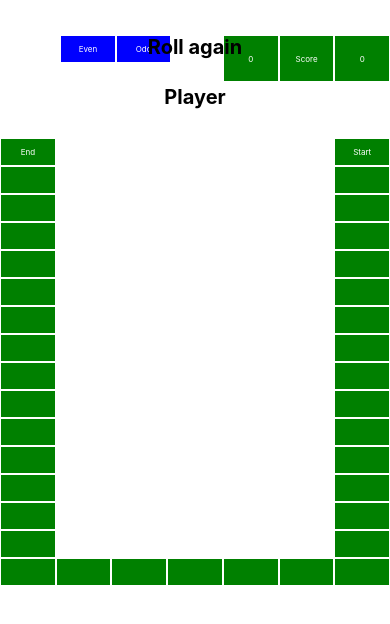
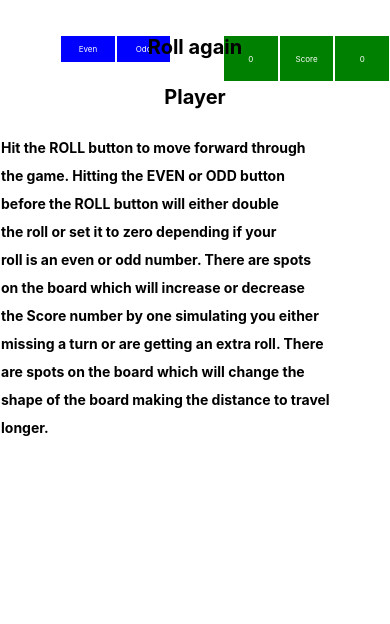
Before and after one commit to kbrownc/project-game04, a React Native app: screen / in a window 390 px wide. Shown: the top 624 px of the page. Built offline with nearby package versions, Linux system fonts and the light colour scheme.

Commit message:
Created ABOUT page

```diff
--- a/App.js
+++ b/App.js
@@ -6,7 +6,7 @@ const numColumns = 7;
 
 export default function App() {
   const [
-    { roll, even, odd, position1, message, optMessage, score, board, endOfGame },
+    { roll, even, odd, position1, message, optMessage, score, board, endOfGame, about },
     setGameState,
   ] = useState({
     roll: 0,
@@ -18,53 +18,26 @@ export default function App() {
     score: 0,
     board: JSON.parse(JSON.stringify(newBoard)),
     endOfGame: false,
+    about: true,
   });
 
   // render board
   const renderBoard = ({ item }) => {
-    const rollNumberKey = 11;
-    if (item.invisible === true) {
+    // Create About page
+    if (about && item.aboutText !== undefined) {
+      return <Text style={styles.itemAbout}>{item.aboutText}</Text>;
+    // Make non-board squares invisible
+    } else if (item.invisible === true) {
       return <View style={[styles.item, styles.itemInvisible]} />;
-      // Show ROLL button
-    } else if (item.name === 'ROLL') {
-      return (
-        <View style={styles.item}>
-          <TouchableHighlight onPress={() => pressRoll()}>
-            <Text style={styles.itemText}>{item.name}</Text>
-          </TouchableHighlight>
-        </View>
-      );
-      // Create Even or Odd button and mark it if it has been selected
-    } else if (item.name === 'EVEN' || item.name === 'ODD') {
-      const onPress = item.name === 'EVEN' ? pressEven : pressOdd;
-      return (
-        <View
-          style={
-            (item.name === 'EVEN' && even) || (item.name === 'ODD' && odd)
-              ? [styles.item, styles.markSpot1]
-              : styles.item
-          }
-        >
-          <TouchableHighlight onPress={onPress}>
-            <Text style={styles.itemText}>{item.name}</Text>
-          </TouchableHighlight>
-        </View>
-      );
-      // Show ROLL NUMBER
-    } else if (item.key === rollNumberKey) {
-      return (
-        <View style={styles.item}>
-          <Text style={styles.itemText}>{roll}</Text>
-        </View>
-      );
-      // mark current spot on board
+    // mark current spot on board
     } else if (position1 === item.boardNumber && (item.invisible === undefined || item.invisible === false)) {
       return (
         <View style={[styles.item, styles.markSpot1]}>
           <Text style={styles.itemText}></Text>
         </View>
       );
-    } else {
+    // mark board squares
+    } else if (about === false) {
       return (
         <View style={styles.item}>
           <Text style={styles.itemText}>{item.name}</Text>
@@ -86,6 +59,7 @@ export default function App() {
         score: 0,
         board: JSON.parse(JSON.stringify(newBoard)),
         endOfGame: false,
+        about: false,
       };
     });
   }, []);
@@ -122,6 +96,7 @@ export default function App() {
         score: prevGameState.score,
         board: prevGameState.board,
         endOfGame: prevGameState.endOfGame,
+        about: prevGameState.about,
       };
     });
   }, []);
@@ -158,6 +133,7 @@ export default function App() {
         score: prevGameState.score,
         board: prevGameState.board,
         endOfGame: prevGameState.endOfGame,
+        about: prevGameState.about,
       };
     });
   }, []);
@@ -251,6 +227,7 @@ export default function App() {
         score: prevGameState.score + scoreAdj,
         board: workBoard,
         endOfGame: workEndOfGame,
+        about: false,
       };
     });
   }, []);
@@ -327,6 +304,15 @@ const styles = StyleSheet.create({
     margin: 1,
     height: Dimensions.get('window').width / 15,
   },
+  itemAbout: {
+    backgroundColor: 'white',
+    fontWeight: 'bold',
+    color: 'black',
+    alignItems: 'center',
+    justifyContent: 'center',
+    margin: 1,
+    height: Dimensions.get('window').width / 15,
+  },
   itemNav: {
     backgroundColor: 'green',
     alignItems: 'center',
--- a/newboard.js
+++ b/newboard.js
@@ -1,76 +1,76 @@
 let newBoard = [
     { key: 1,  boardNumber: 37, name: 'End' },
-    { key: 2,  name: '', invisible: true },
+    { key: 2,  name: '', invisible: true, aboutText: 'Hit the ROLL button to move forward through' },
     { key: 3,  name: '', invisible: true },
     { key: 4,  name: '', invisible: true },
     { key: 5,  name: '', invisible: true },
     { key: 6,  name: '', invisible: true },
     { key: 7,  boardNumber: 1, name: 'Start' },
     { key: 8,  boardNumber: 36, name: '' },
-    { key: 9,  name: '', invisible: true },
+    { key: 9,  name: '', invisible: true, aboutText: 'the game. Hitting the EVEN or ODD button' },
     { key: 10, name: '', invisible: true },
     { key: 11, name: '', invisible: true },
     { key: 12, name: '', invisible: true },
     { key: 13, name: '', invisible: true },
     { key: 14, boardNumber: 2, name: '' },
     { key: 15, boardNumber: 35, name: '' },
-    { key: 16, name: '', invisible: true },
+    { key: 16, name: '', invisible: true, aboutText: 'before the ROLL button will either double' },
     { key: 17, name: '', invisible: true },
     { key: 18, name: '', invisible: true },
     { key: 19, name: '', invisible: true },
     { key: 20, name: '', invisible: true },
     { key: 21, boardNumber: 3, name: '' },
     { key: 22, boardNumber: 34, name: '' },
-    { key: 23, boardNumber: 7, name: '', invisible: true, addItem: 'D3' },
+    { key: 23, boardNumber: 7, name: '', invisible: true, addItem: 'D3', aboutText: 'the roll or set it to zero depending if your' },
     { key: 24, boardNumber: 6, name: '', invisible: true, addItem: 'D3' },
     { key: 25, boardNumber: 5, name: '', invisible: true, addItem: 'D3' },
     { key: 26, name: '', invisible: true },
     { key: 27, name: '', invisible: true },
     { key: 28, boardNumber: 4, name: '' },
     { key: 29, boardNumber: 33, name: '', deleteItem: 'D3', extraScore: 1 },
-    { key: 30, name: '', invisible: true },
+    { key: 30, name: '', invisible: true, aboutText: 'roll is an even or odd number. There are spots'   },
     { key: 31, name: '', invisible: true },
     { key: 32, boardNumber: 4, name: '', invisible: true, addItem: 'D3' },
     { key: 33, name: '', invisible: true },
     { key: 34, name: '', invisible: true },
     { key: 35, boardNumber: 5, name: '', extraScore: 1 },
     { key: 36, boardNumber: 32, name: '', itemsToAdd: 'D3' },
-    { key: 37, boardNumber: 1, name: '', invisible: true, extraScore: 1, addItem: 'D3'  },
+    { key: 37, boardNumber: 1, name: '', invisible: true, extraScore: 1, addItem: 'D3', aboutText: 'on the board which will increase or decrease' },
     { key: 38, boardNumber: 2, name: '', invisible: true, addItem: 'D3' },
     { key: 39, boardNumber: 3, name: '', invisible: true, addItem: 'D3' },
     { key: 40, name: '', invisible: true },
     { key: 41, name: '', invisible: true },
     { key: 42, boardNumber: 6, name: '' },
     { key: 43, boardNumber: 31, name: '' },
-    { key: 44, name: '', invisible: true },
+    { key: 44, name: '', invisible: true, aboutText: 'the Score number by one simulating you either'   },
     { key: 45, name: '', invisible: true },
     { key: 46, name: '', invisible: true },
     { key: 47, name: '', invisible: true },
     { key: 48, name: '', invisible: true },
     { key: 49, boardNumber: 7, name: '' },
     { key: 50, boardNumber: 30, name: '' },
-    { key: 51, name: '', invisible: true },
+    { key: 51, name: '', invisible: true, aboutText: 'missing a turn or are getting an extra roll. There' },
     { key: 52, name: '', invisible: true },
     { key: 53, boardNumber: 3, name: '', invisible: true, addItem: 'D1' },
     { key: 54, boardNumber: 2, name: '', invisible: true, addItem: 'D1' },
     { key: 55, boardNumber: 1, name: '', invisible: true, addItem: 'D1' },
     { key: 56, boardNumber: 8, name: '', itemsToAdd: 'D1' },
     { key: 57, boardNumber: 29, name: '' },
-    { key: 58, name: '', invisible: true },
+    { key: 58, name: '', invisible: true, aboutText: 'are spots on the board which will change the ' },
     { key: 59, name: '', invisible: true },
     { key: 60, boardNumber: 4, name: '', invisible: true, addItem: 'D1' },
     { key: 61, name: '', invisible: true },
     { key: 62, name: '', invisible: true },
     { key: 63, boardNumber: 9, name: '', deleteItem: 'D1' },
     { key: 64, boardNumber: 28, name: '' },
-    { key: 65, name: '', invisible: true },
+    { key: 65, name: '', invisible: true, aboutText: 'shape of the board making the distance to travel' },
     { key: 66, name: '', invisible: true },
     { key: 67, boardNumber: 5, name: '', invisible: true, addItem: 'D1' },
     { key: 68, boardNumber: 6, name: '', invisible: true, addItem: 'D1' },
     { key: 69, boardNumber: 7, name: '', invisible: true, addItem: 'D1' },
     { key: 70, boardNumber: 10, name: '' },
     { key: 71, boardNumber: 27, name: '' },
-    { key: 72, name: '', invisible: true },
+    { key: 72, name: '', invisible: true, aboutText: 'longer.' },
     { key: 73, name: '', invisible: true },
     { key: 74, name: '', invisible: true },
     { key: 75, name: '', invisible: true },
```
